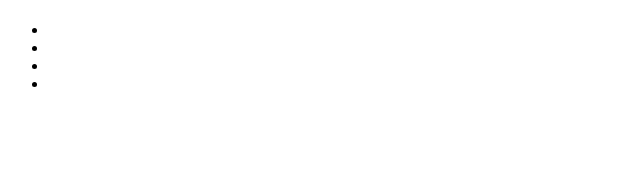
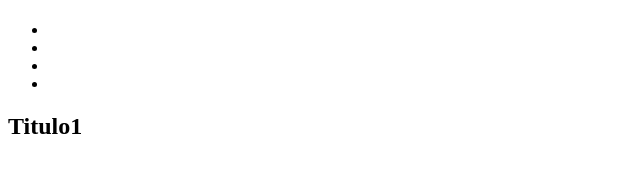
Before and after one commit to celeskali/siara-estetica, a plain HTML site: page index.html in a window 1280 px wide. Shown: the whole page, without its empty margins (0-640 px from the left). Drawn offline with Linux system fonts and the light colour scheme.

Commit message:
agregue una section para probar gihub

```diff
--- a/index.html
+++ b/index.html
@@ -18,5 +18,10 @@
             </ul>
         </nav>
     </header>
+    <main>
+        <section>
+            <h2>Titulo1</h2>
+        </section>
+    </main>
 </body>
 </html>
```
